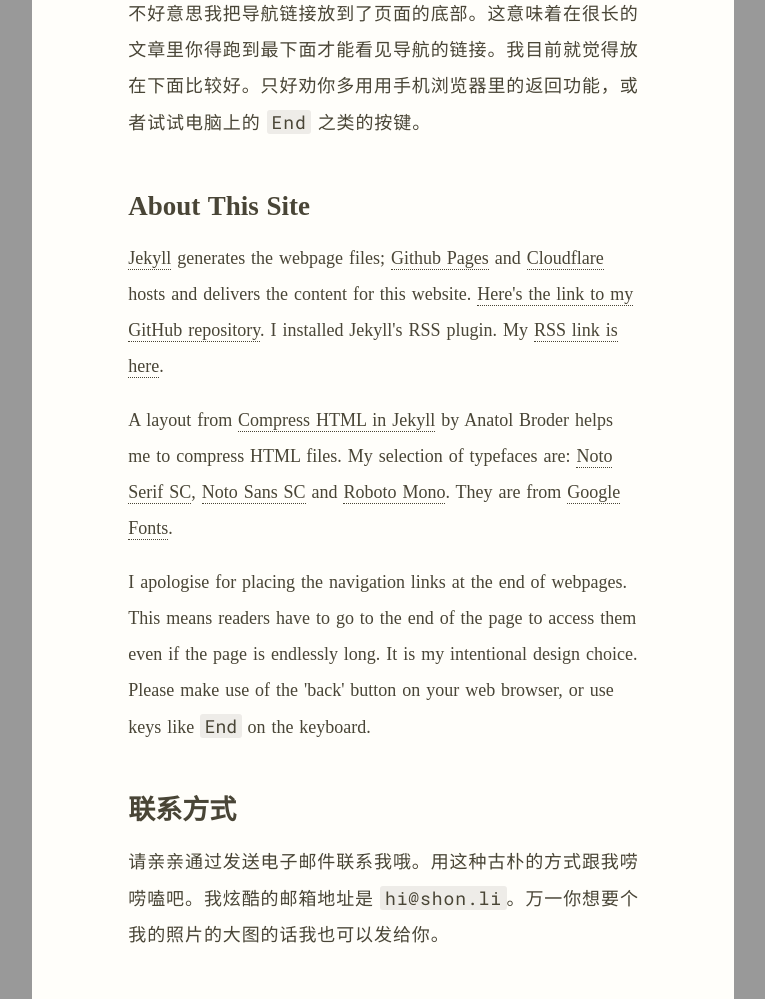
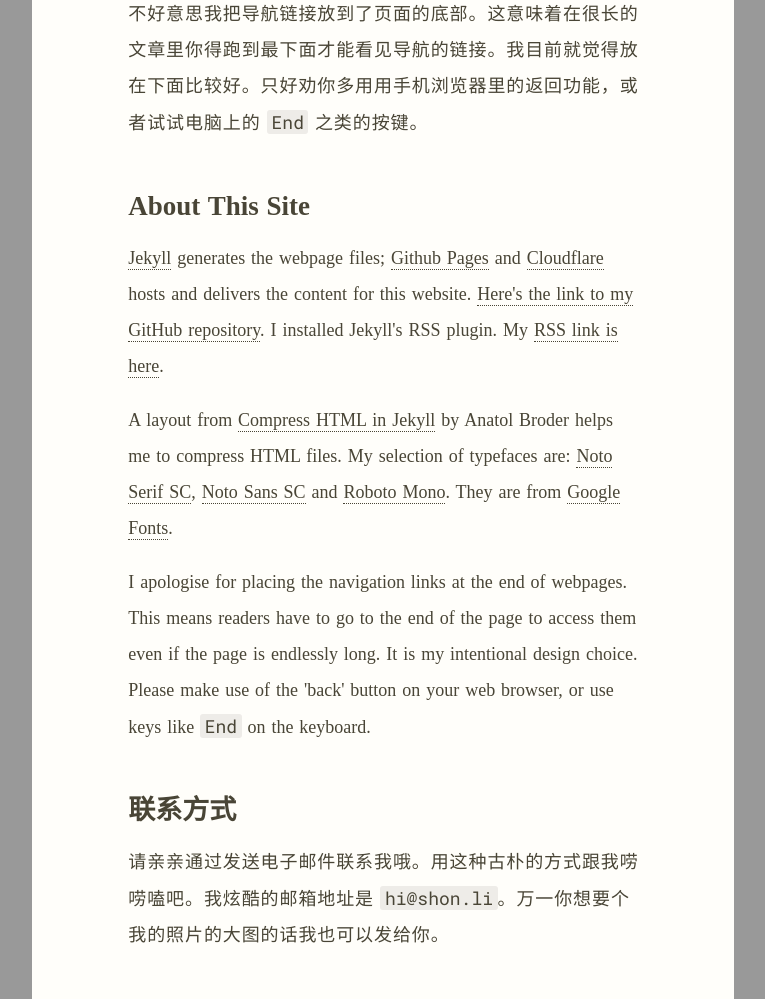
Before and after one commit to shon-li/shon-li.github.io, a Jekyll site: the page built from readme.md, in a window 1280 px wide. Shown: the part 805-1804 px from the top of the page, without its empty margins (257-1022 px from the left). Built offline with Jekyll 4.4.1, drawn with Linux system fonts in a browser that asks for light colours.

Commit message:
Improve styling on post website-building-journal

```diff
--- a/_posts/2020-05-10-website-building-journal.html
+++ b/_posts/2020-05-10-website-building-journal.html
@@ -382,7 +382,6 @@ root /var/www/mysite/public/; #网页存放文件夹的绝对路径
     index index.html; #index 文件的文件名，静态网站一般是 index.html
 
     try_files $uri/index.html $uri.html $uri/ $uri =404; #让 Nginx 从不包含“.html 和 /”的网址里查到对应的网页文件
-
 }</pre>
 
 <h2 id="write-webpage-files">写网页文件</h2>
--- a/assets/css/main.scss
+++ b/assets/css/main.scss
@@ -117,6 +117,7 @@ code {
   background-color: var(--color_paper_alt);
   border-radius: 3px;
   font-family: "Roboto Mono", monospace;
+  letter-spacing: normal;
   overflow-x: scroll;
   hyphens: none !important;
 }
@@ -128,6 +129,11 @@ pre {
 kbd,
 code {
   padding: 0 .25em;
+}
+
+blockquote {
+  margin-left: 1.25rem;
+  margin-right: 1.25rem;
 }
 
 a:link,
@@ -313,6 +319,11 @@ footer {
     max-width: 9em;
   }
 
+  blockquote {
+    margin-left: .75rem;
+    margin-right: .75rem;
+  }
+
     a,
     p,
   pre,
```
Also changed, not shown: 3 other files. Lines whose indentation alone changed are shown as unchanged.
